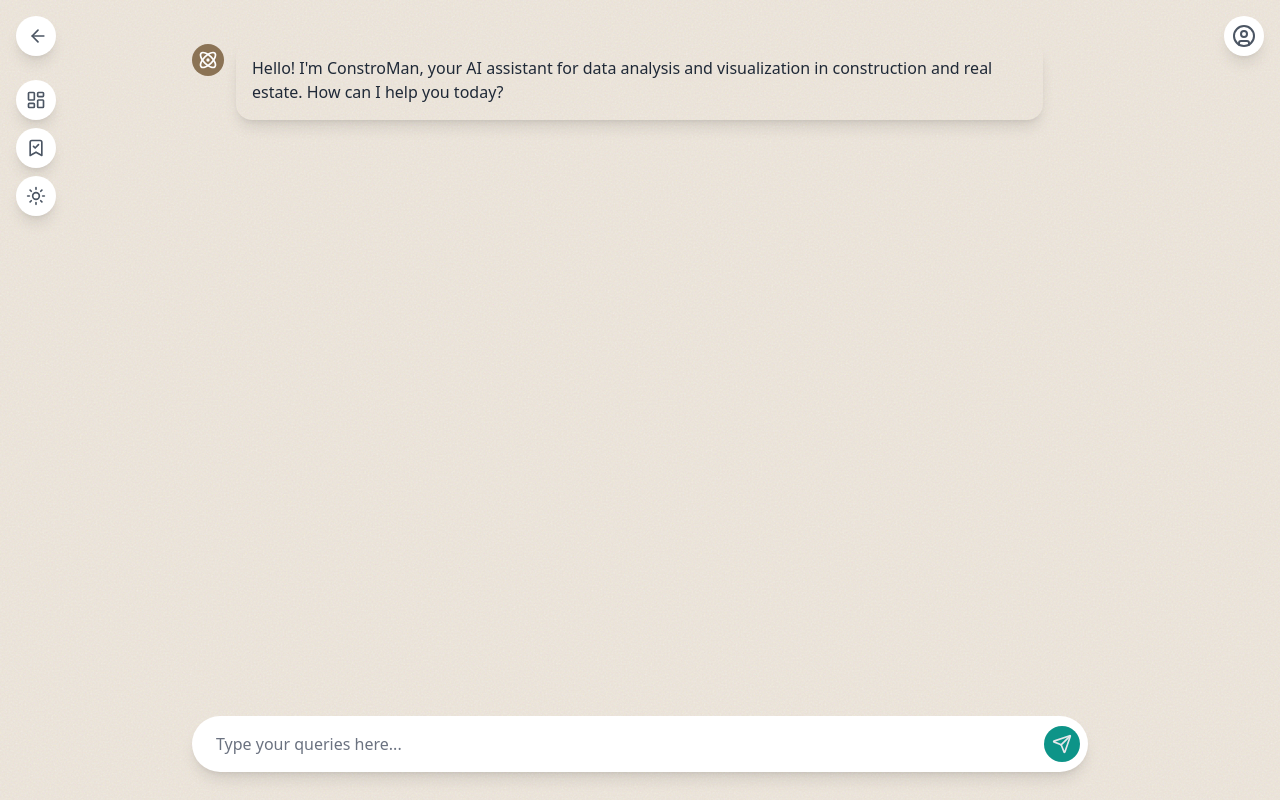
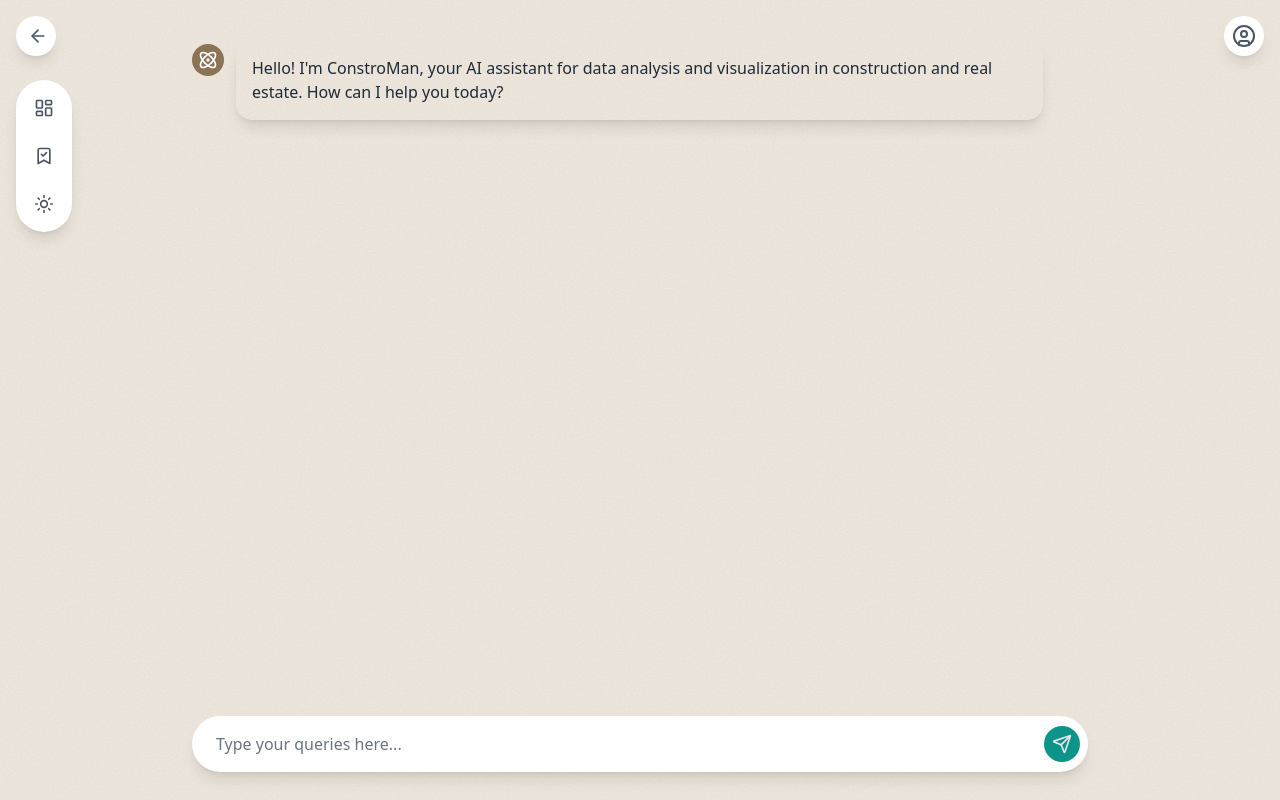
Before and after one commit to ConstroMan/ConstroMan-Frontend, a React (Vite) app: page /chat/1 in a window 1280 px wide. Built offline with nearby package versions, Linux system fonts and the light colour scheme.

Commit message:
Updated navbar

```diff
--- a/src/components/Chat.tsx
+++ b/src/components/Chat.tsx
@@ -1102,54 +1102,71 @@ export default function Chat() {
           </motion.div>
         </div>
 
-        {/* Vertical Navbar */}
-        <div className="absolute top-20 left-4 z-20 flex flex-col gap-2">
+        {/* Vertical Navbar - With tooltips */}
+        <div className={`absolute top-20 left-4 z-20 flex flex-col gap-2 rounded-full ${
+          currentTheme === 'light' ? 'bg-white' : 'bg-[#2A2A2A]'
+        } shadow-lg p-2`}>
           {/* Dashboard View Button */}
-          <motion.div
-            className={`rounded-full shadow-lg overflow-hidden ${
-              currentTheme === 'light' ? 'bg-white' : 'bg-[#2A2A2A]'
-            }`}
-          >
+          <div className="relative group">
             <button
-              data-dashboard-button
               onClick={() => setShowDashboardView(true)}
-              className="w-10 h-10 flex items-center justify-center hover:bg-gray-100 dark:hover:bg-[#323232]"
-              title="Open Dashboard View"
+              className={`w-10 h-10 flex items-center justify-center rounded-full ${
+                currentTheme === 'light'
+                  ? 'hover:bg-gray-100'
+                  : 'hover:bg-[#323232]'
+              } transition-colors`}
             >
               <LayoutDashboard className={`w-5 h-5 ${
                 currentTheme === 'light' ? 'text-gray-600' : 'text-gray-200'
               }`} />
             </button>
-          </motion.div>
+            <div className="absolute left-12 top-1/2 -translate-y-1/2 opacity-0 group-hover:opacity-100 transition-opacity">
+              <div className={`${
+                currentTheme === 'light' ? 'bg-white' : 'bg-[#2A2A2A]'
+              } rounded-lg shadow-lg px-3 py-1.5 whitespace-nowrap`}>
+                <span className={`${
+                  currentTheme === 'light' ? 'text-gray-600' : 'text-gray-200'
+                }`}>Dashboard View</span>
+              </div>
+            </div>
+          </div>
 
           {/* Saved Prompts Button */}
-          <motion.div
-            className={`rounded-full shadow-lg overflow-hidden ${
-              currentTheme === 'light' ? 'bg-white' : 'bg-[#2A2A2A]'
-            }`}
-          >
+          <div className="relative group">
             <button
               onClick={() => setIsSavedPromptsOpen(true)}
-              className="w-10 h-10 flex items-center justify-center hover:bg-gray-100 dark:hover:bg-[#323232]"
-              title="Saved Prompts"
+              className={`w-10 h-10 flex items-center justify-center rounded-full ${
+                currentTheme === 'light'
+                  ? 'hover:bg-gray-100'
+                  : 'hover:bg-[#323232]'
+              } transition-colors`}
             >
               <BookmarkCheck className={`w-5 h-5 ${
                 currentTheme === 'light' ? 'text-gray-600' : 'text-gray-200'
               }`} />
             </button>
-          </motion.div>
+            <div className="absolute left-12 top-1/2 -translate-y-1/2 opacity-0 group-hover:opacity-100 transition-opacity">
+              <div className={`${
+                currentTheme === 'light' ? 'bg-white' : 'bg-[#2A2A2A]'
+              } rounded-lg shadow-lg px-3 py-1.5 whitespace-nowrap`}>
+                <span className={`${
+                  currentTheme === 'light' ? 'text-gray-600' : 'text-gray-200'
+                }`}>Saved Prompts</span>
+              </div>
+            </div>
+          </div>
 
           {/* Theme Toggle Button */}
-          <motion.div
-            className={`rounded-full shadow-lg overflow-hidden ${
-              currentTheme === 'light' ? 'bg-white' : 'bg-[#2A2A2A]'
-            }`}
-          >
+          <div className="relative group">
             <button
               onClick={() => setCurrentTheme(currentTheme === 'light' ? 'dark' : 'light')}
-              className="w-10 h-10 relative flex items-center justify-center hover:bg-gray-100 dark:hover:bg-[#323232]"
-              title={`Switch to ${currentTheme === 'light' ? 'dark' : 'light'} mode`}
+              className={`w-10 h-10 flex items-center justify-center rounded-full ${
+                currentTheme === 'light'
+                  ? 'hover:bg-gray-100'
+                  : 'hover:bg-[#323232]'
+              } transition-colors`}
             >
+              <div className="relative w-5 h-5">
                 <motion.div
                   initial={false}
                   animate={{
@@ -1157,7 +1174,7 @@ export default function Chat() {
                     scale: currentTheme === 'light' ? 1 : 0
                   }}
                   transition={{ duration: 0.3 }}
-                className="absolute"
+                  className="absolute inset-0"
                 >
                   <Sun className={`w-5 h-5 ${
                     currentTheme === 'light' ? 'text-gray-600' : 'text-gray-200'
@@ -1170,14 +1187,24 @@ export default function Chat() {
                     scale: currentTheme === 'light' ? 0 : 1
                   }}
                   transition={{ duration: 0.3 }}
-                className="absolute"
+                  className="absolute inset-0"
                 >
                   <Moon className={`w-5 h-5 ${
                     currentTheme === 'light' ? 'text-gray-600' : 'text-gray-200'
                   }`} />
                 </motion.div>
+              </div>
             </button>
-          </motion.div>
+            <div className="absolute left-12 top-1/2 -translate-y-1/2 opacity-0 group-hover:opacity-100 transition-opacity">
+              <div className={`${
+                currentTheme === 'light' ? 'bg-white' : 'bg-[#2A2A2A]'
+              } rounded-lg shadow-lg px-3 py-1.5 whitespace-nowrap`}>
+                <span className={`${
+                  currentTheme === 'light' ? 'text-gray-600' : 'text-gray-200'
+                }`}>Switch to {currentTheme === 'light' ? 'dark' : 'light'} mode</span>
+              </div>
+            </div>
+          </div>
         </div>
 
         <div className="flex-1 flex flex-col relative [&_*]:caret-transparent">
```
Lines whose indentation alone changed are shown as unchanged.
